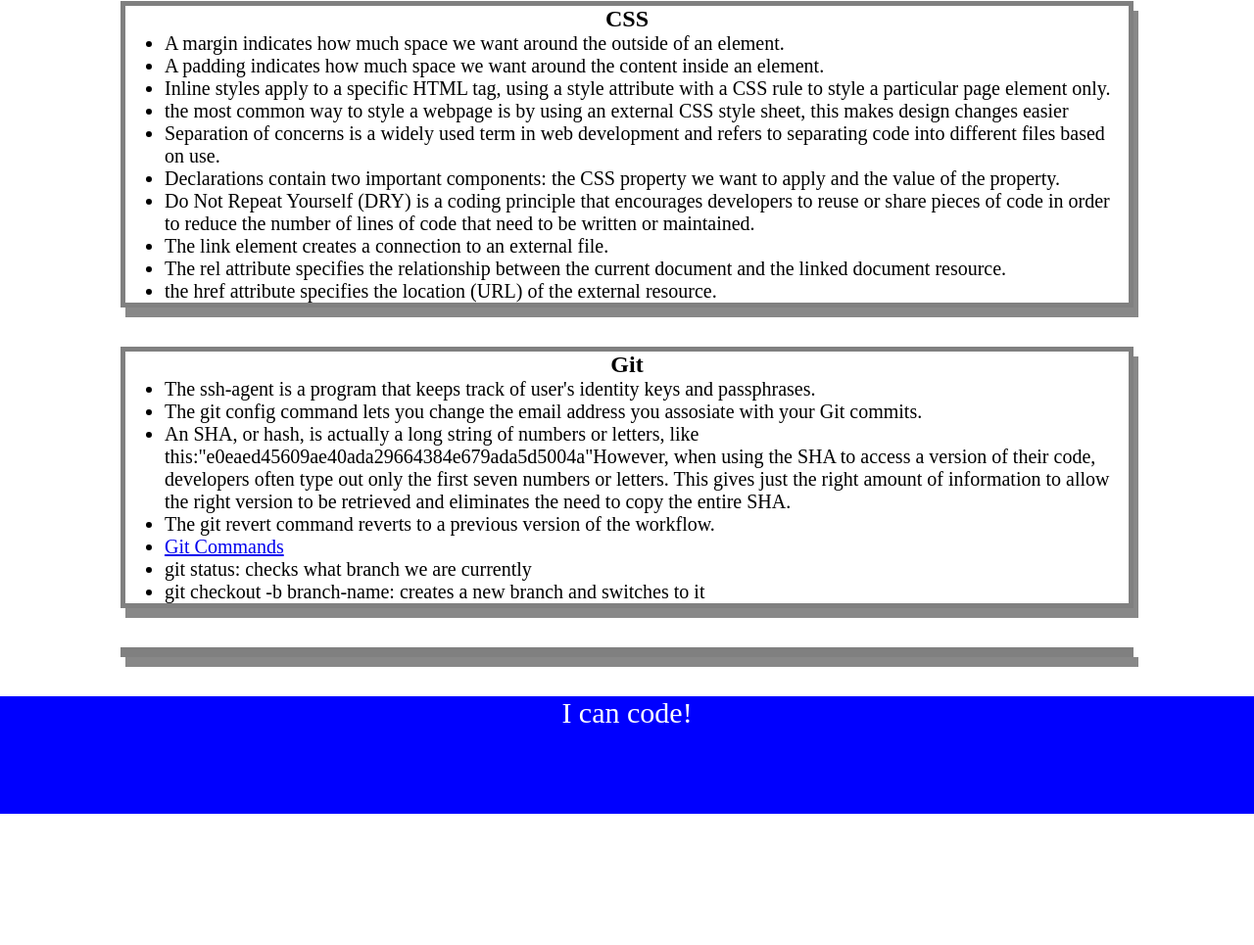
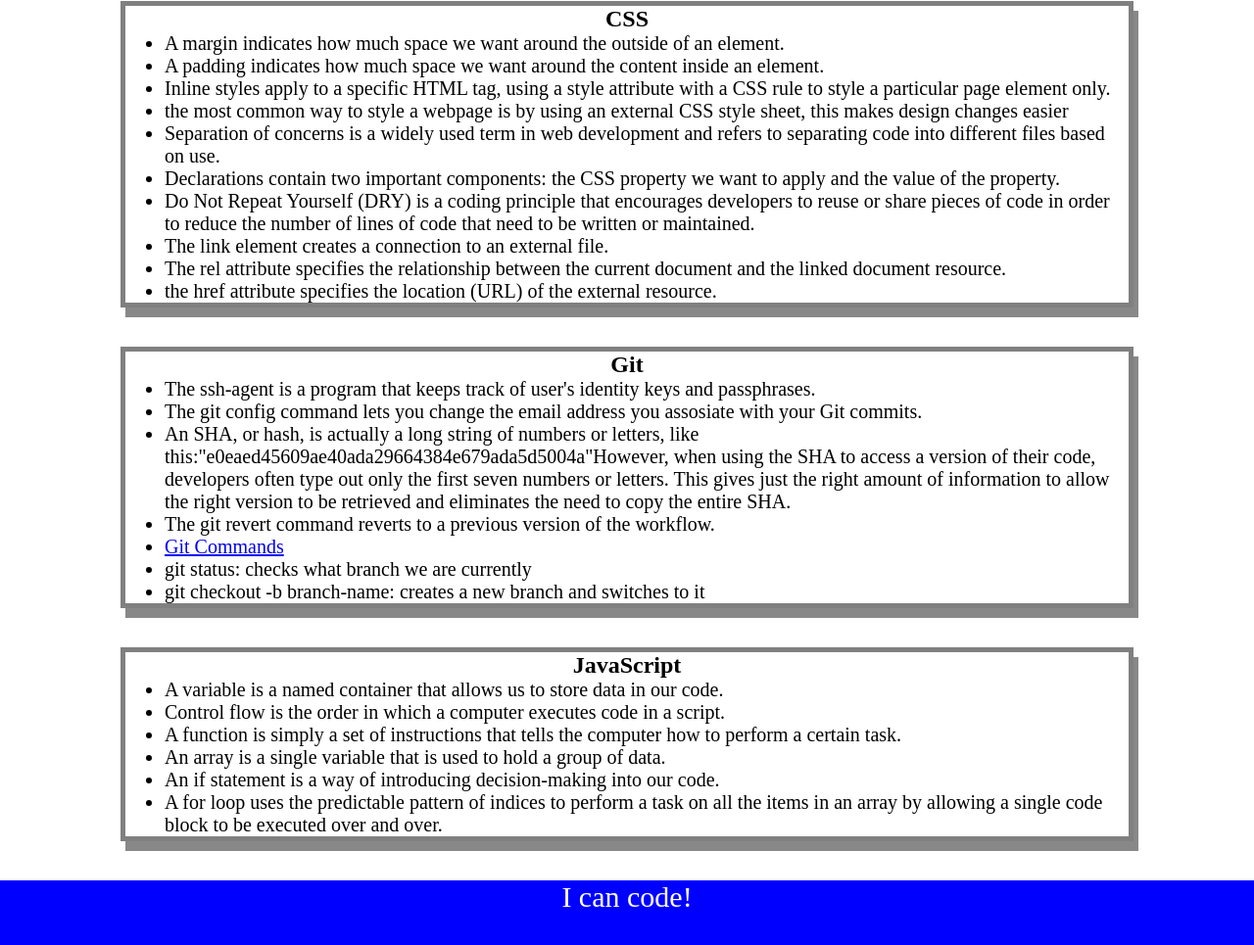
Before and after one commit to RicardoL12/Prework-Study-guide, a plain HTML site: page index.html in a window 1280 px wide. Shown: the part 512-1477 px from the top of the page at 98% size. Before the commit the page ends 1343 px from the top, so only its background shows below. Drawn offline with Linux system fonts and the light colour scheme.

Commit message:
added javascript to project

```diff
--- a/index.html
+++ b/index.html
@@ -59,7 +59,15 @@
         </ul>
       </section>
       <section class="card" id="javascript-section">
-
+        <h2>JavaScript</h2>
+        <ul>
+          <li>A variable is a named container that allows us to store data in our code.</li>
+          <li>Control flow is the order in which a computer executes code in a script.</li>
+          <li>A function is simply a set of instructions that tells the computer how to perform a certain task.</li>
+          <li>An array is a single variable that is used to hold a group of data.</li>
+          <li> An if statement is a way of introducing decision-making into our code.</li>
+          <li>A for loop uses the predictable pattern of indices to perform a task on all the items in an array by allowing a single code block to be executed over and over.</li>
+        </ul>
       </section>
     </main>
 
```
